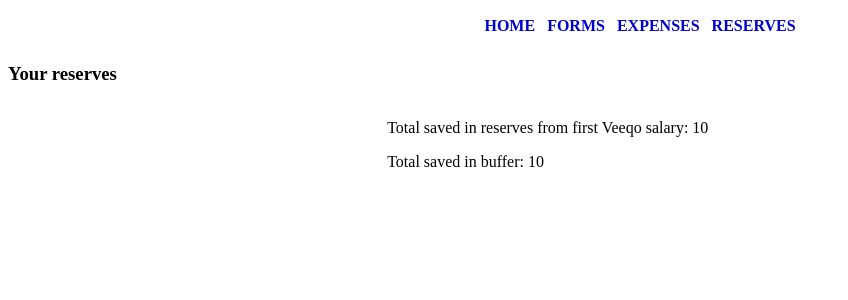
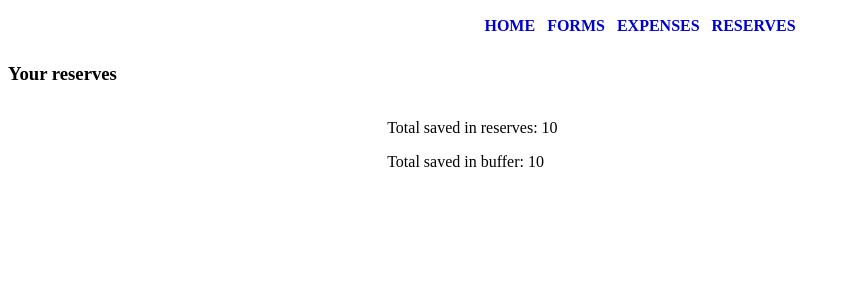
Before and after one commit to ChinaraIsabaeva/family-budget-app, a Django app: template mybudget/templates/reserves.html in a window 1280 px wide. Shown: the top 300 px of the page, without its empty margins (0-848 px from the left). Run offline with Django 3.2, Linux system fonts and the light colour scheme; the template is opened without the code that fills it: most values are stand-ins (such as "Sample title", 1, 10 or a date in 2020); parts of the project's set-up code (start-up, migrations or seed data) failed here and were passed over.

Commit message:
delete from Veeqo salary on reserves page

```diff
--- a/mybudget/templates/reserves.html
+++ b/mybudget/templates/reserves.html
@@ -3,7 +3,7 @@
 {% block content %}
     <h3>Your reserves</h3>
     <div class="content">
-        <p>Total saved in reserves from first Veeqo salary: {{ reserves_sum|safe }}</p>
+        <p>Total saved in reserves: {{ reserves_sum|safe }}</p>
         <p>Total saved in buffer: {{ buffer_sum|safe }}</p>
     </div>
 {% endblock %}
```
